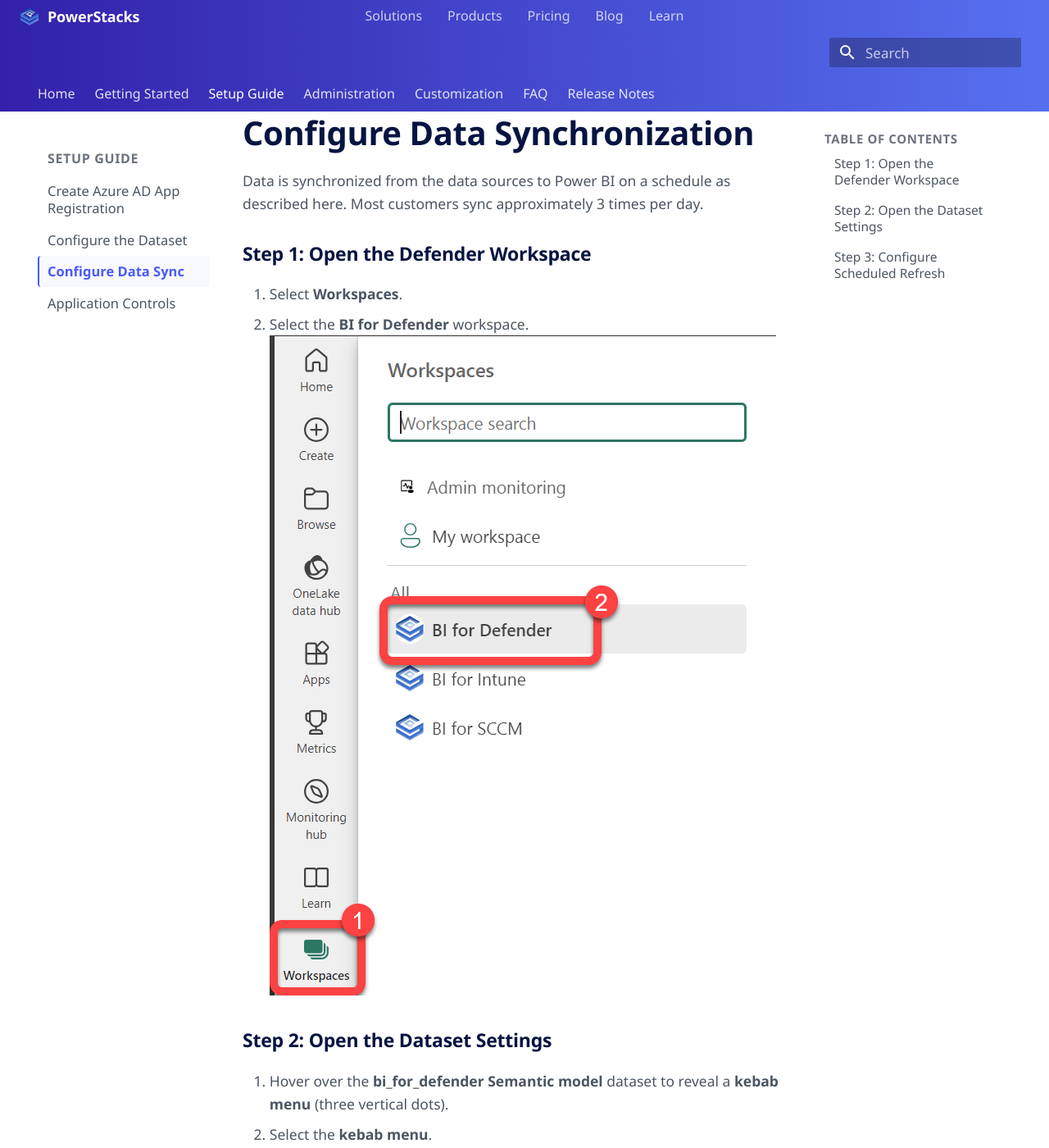
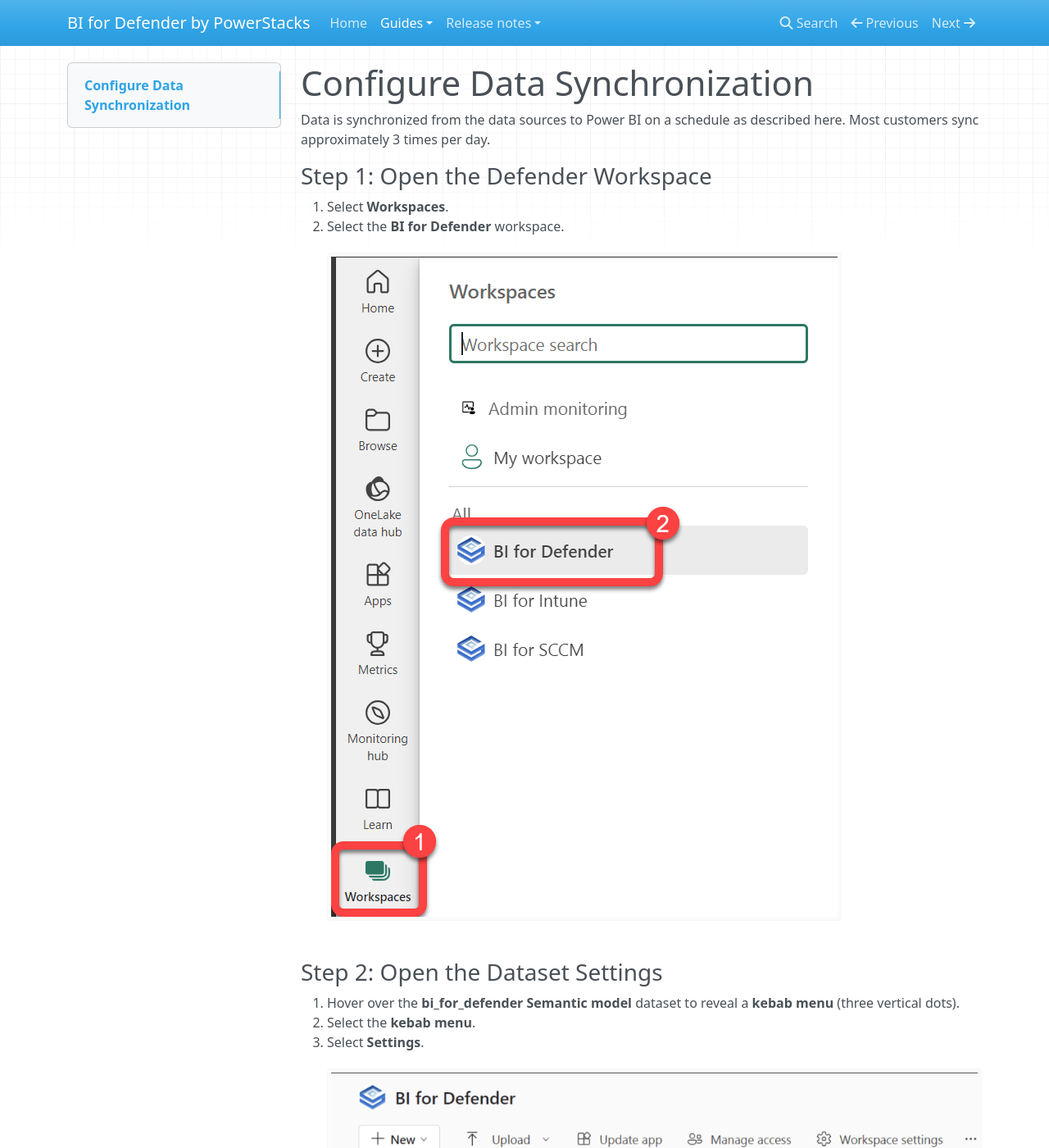
Before and after one commit to powerstacks-corp/BI-for-Defender, an MkDocs documentation site: the page built from docs/guides/configure-data-sync.md, in a window 1280 px wide and 1400 px high. Shown: the whole window at 82% size. Built offline with MkDocs 1.6.1, drawn with Linux system fonts in a browser that asks for light colours; nearby versions of some CDN libraries; some web fonts are replaced; comment, search, counter and statistics services are not loaded; some of the changed text lies outside the part shown.

```diff
--- a/mkdocs.yml
+++ b/mkdocs.yml
@@ -1,113 +1 @@
 site_name: BI for Defender by PowerStacks
-site_description: Comprehensive Power BI reporting for Microsoft Defender for Endpoint
-site_url: https://powerstacks-corp.github.io/BI-for-Defender/
-
-repo_url: https://github.com/powerstacks-corp/BI-for-Defender
-repo_name: BI-for-Defender
-
-docs_dir: docs
-
-theme:
-  name: material
-  language: en
-  font:
-    text: Segoe UI
-    code: Cascadia Code
-  palette:
-    scheme: default
-    primary: custom
-    accent: custom
-  features:
-    - navigation.instant
-    - navigation.tracking
-    - navigation.tabs
-    - navigation.tabs.sticky
-    - navigation.sections
-    - navigation.expand
-    - navigation.top
-    - navigation.indexes
-    - search.suggest
-    - search.highlight
-    - search.share
-    - content.code.copy
-    - toc.follow
-  icon:
-    repo: fontawesome/brands/github
-  custom_dir: docs/overrides
-
-extra_css:
-  - stylesheets/microsoft-learn.css
-
-markdown_extensions:
-  - admonition
-  - pymdownx.details
-  - pymdownx.superfences
-  - pymdownx.tabbed:
-      alternate_style: true
-  - pymdownx.highlight:
-      anchor_linenums: true
-  - pymdownx.inlinehilite
-  - pymdownx.snippets
-  - pymdownx.mark
-  - attr_list
-  - md_in_html
-  - tables
-  - toc:
-      permalink: true
-      toc_depth: 3
-  - def_list
-  - pymdownx.tasklist:
-      custom_checkbox: true
-  - pymdownx.emoji:
-      emoji_index: !!python/name:material.extensions.emoji.twemoji
-      emoji_generator: !!python/name:material.extensions.emoji.to_svg
-
-plugins:
-  - search
-  - glightbox:
-      skip_classes:
-        - skip-lightbox
-
-nav:
-  - Home: index.md
-  - Getting Started:
-    - Install BI for Defender: guides/install-bi-for-defender.md
-    - Request a Trial License: guides/request-a-trial-license.md
-  - Setup Guide:
-    - Create Azure AD App Registration: guides/create-azure-ad-app-registration.md
-    - Configure the Dataset: guides/configure-the-dataset.md
-    - Configure Data Sync: guides/configure-data-sync.md
-    - Application Controls: guides/application-controls.md
-  - Administration:
-    - Dataset Parameters: guides/dataset-parameters.md
-    - Azure AD App Permissions: guides/azure-ad-app-permissions.md
-    - Backup Custom Reports: guides/backup-custom-reports.md
-    - Perform In-place Upgrade: guides/perform-in-place-upgrade.md
-    - Create Backup Workspace: guides/create-backup-workspace.md
-  - Customization:
-    - Installing a Custom Template: guides/installing-a-custom-power-bi-template.md
-    - How to Edit Reports: guides/how-to-edit-bi-for-defender-reports.md
-    - How to Create Popup Box Visuals: guides/how-to-create-popup-box-visuals.md
-  - FAQ: guides/faq.md
-  - Release Notes:
-    - All Versions: release-notes/index.md
-    - Version 15.0 February 26, 2026: release-notes/version-15-0-february-26-2026.md
-    - Version 14.0 Jan. 23, 2026: release-notes/version-14-0-jan-23-2026.md
-    - Version 13.0 Nov. 24, 2025: release-notes/version-13-0-nov-24-2025.md
-    - Version 12.0 Oct. 12, 2025: release-notes/version-12-0-oct-12-2025.md
-    - Version 11.0 Oct. 3, 2025: release-notes/version-11-0-oct-3-2025.md
-    - Version 10.0 June 15, 2025: release-notes/version-10-0-june-15-2025.md
-    - Version 9.0 April 21, 2025: release-notes/version-9-0-april-21-2025.md
-    - Version 8.0 March 9, 2025: release-notes/version-8-0-march-9-2025.md
-    - Version 7.0 Jan. 14, 2025: release-notes/version-7-0-jan-14-2025.md
-    - Version 6.0 Nov. 22, 2024: release-notes/version-6-0-nov-22-2024.md
-    - Version 5.0 Nov. 21, 2024: release-notes/version-5-0-nov-21-2024.md
-    - Version 4.0 Oct. 4, 2024: release-notes/version-4-0-oct-4-2024.md
-    - Version 3.0 Sept. 3, 2024: release-notes/version-3-0-sept-3-2024.md
-    - Version 2.0 Feb. 28, 2024: release-notes/version-2-0-feb-28-2024.md
-
-extra:
-  social:
-    - icon: fontawesome/brands/github
-      link: https://github.com/powerstacks-corp/BI-for-Defender
-  generator: false
```
